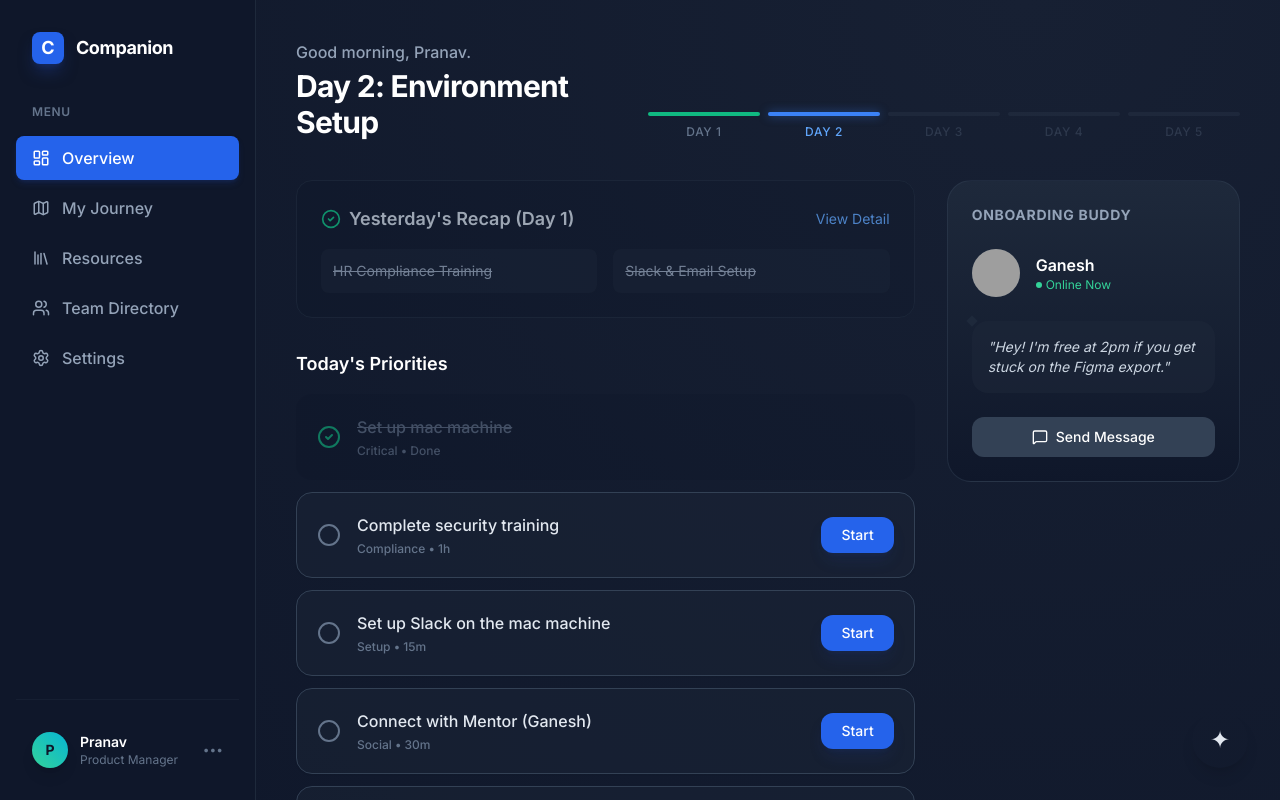
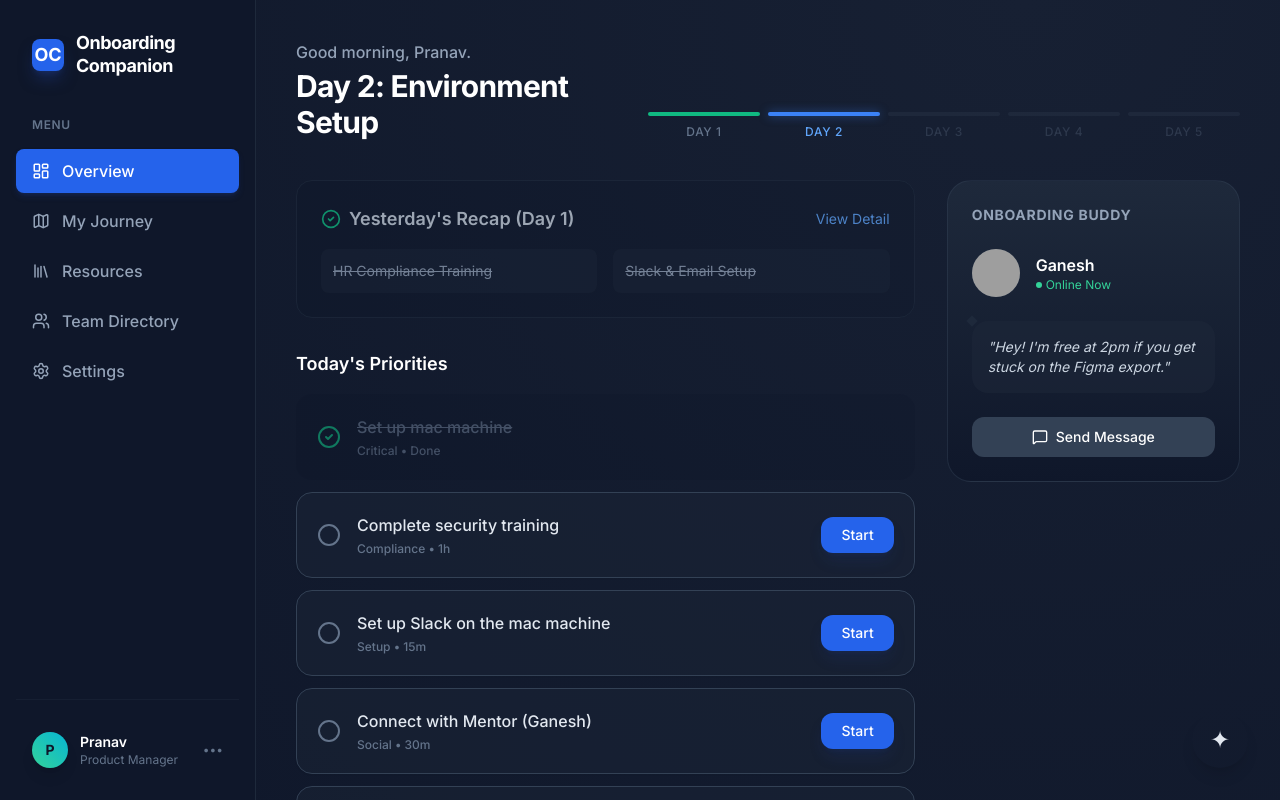
Before and after one commit to gpranavmurty1/Transcript, a React (Vite) app in the folder onboarding-companion/: page / in a window 1280 px wide. Built offline with nearby package versions, Linux system fonts and the light colour scheme; grey boxes are pictures that could not be loaded.

Commit message:
feat: Update sidebar brand text and logo initials, adding tight leading.

```diff
--- a/onboarding-companion/src/components/Sidebar.jsx
+++ b/onboarding-companion/src/components/Sidebar.jsx
@@ -14,8 +14,8 @@ const Sidebar = ({ currentView, setView }) => {
         <div className="w-64 bg-slate-900 border-r border-slate-800 h-screen sticky top-0 flex flex-col pt-8 pb-6 px-4 shrink-0 transition-all duration-300 ease-in-out">
             {/* Brand */}
             <div className="mb-10 px-4 flex items-center gap-3">
-                <div className="w-8 h-8 bg-blue-600 rounded-lg flex items-center justify-center text-white font-bold text-lg shadow-lg shadow-blue-900/50">C</div>
-                <div className="font-bold text-lg tracking-tight text-white">Companion</div>
+                <div className="w-8 h-8 bg-blue-600 rounded-lg flex items-center justify-center text-white font-bold text-lg shadow-lg shadow-blue-900/50">OC</div>
+                <div className="font-bold text-lg tracking-tight text-white leading-tight">Onboarding<br />Companion</div>
             </div>
 
             {/* Navigation */}
```
